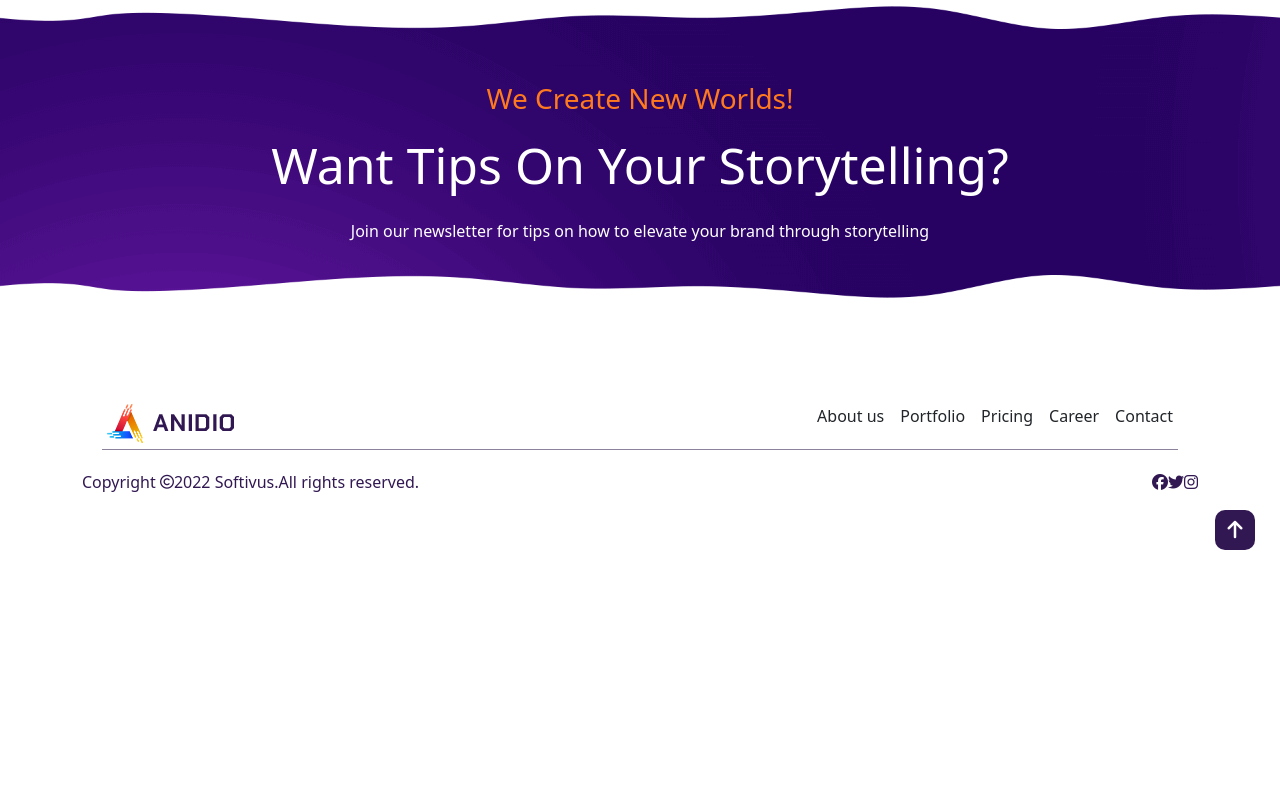
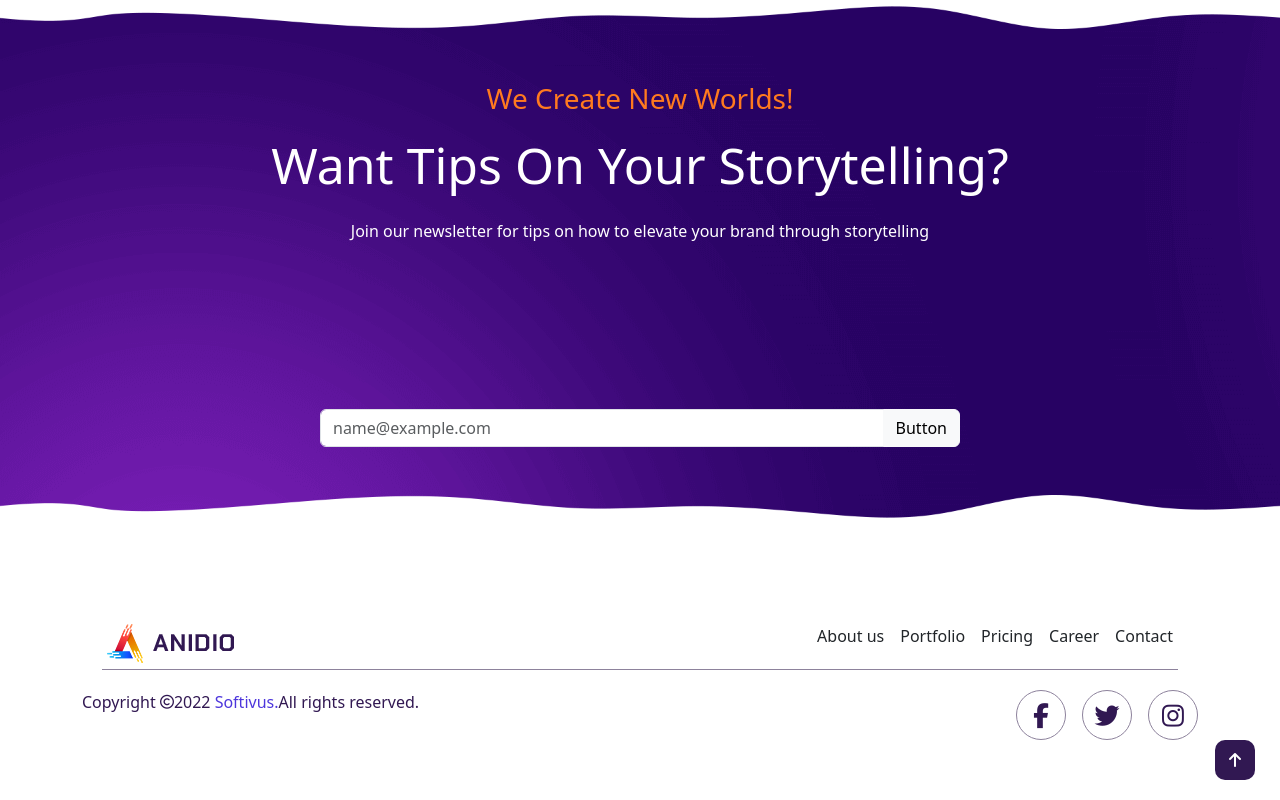
Before and after one commit to SimoneCappadona/proj-html-vuejs, a Vue app: page / in a window 1280 px wide. Shown: the part 5939-6739 px from the top of the page. Before the commit the page ends 6509 px from the top, so only its background shows below. Built offline with nearby package versions, Linux system fonts and the light colour scheme.

Commit message:
add content

```diff
--- a/src/components/appFooter.vue
+++ b/src/components/appFooter.vue
@@ -1,5 +1,17 @@
 <script>
-export default {};
+export default {
+  data() {
+    return {
+    };
+  },
+  methods: {
+    scrollToTop() {
+      window.scrollTo({ top: 0, left: 0, behavior: 'smooth' });
+    },
+  },
+  }
+
+
 </script>
 
 <template>
@@ -44,7 +56,18 @@ export default {};
         Join our newsletter for tips on how to elevate your brand through
         storytelling
       </p>
-
+      <div class="input-group d-flex mx-auto w-50 mb-5">
+        <input
+          type="text"
+          class="form-control"
+          placeholder="name@example.com"
+          aria-label="name@example.com"
+          aria-describedby="button-addon2"
+        />
+        <button class="btn btn-light" type="button" id="button-addon2">
+          Button
+        </button>
+      </div>
       <div class="wavediv">
         <img src="../assets/img/shape-bottom.png" alt="" class="wavedown" />
       </div>
@@ -68,20 +91,20 @@ export default {};
             <li>Contact</li>
           </ul>
         </div>
-        <div class="footerquote d-flex justify-content-between">
+        <div class="footerquote d-flex justify-content-between fw-medium">
           <p>
             Copyright
             <span><i class="fa-regular fa-copyright fa-sm"></i></span>2022
             <span class="coloredpurple">Softivus.</span>All rights reserved.
           </p>
-          <div class="social">
-            <i class="fa-brands fa-facebook"></i>
-            <i class="fa-brands fa-twitter"></i>
-            <i class="fa-brands fa-instagram"></i>
+          <div class="d-flex gap-3">
+            <i class="fa-brands fa-facebook-f social"></i>
+            <i class="fa-brands fa-twitter border-1 social"></i>
+            <i class="fa-brands fa-instagram border-1 social"></i>
           </div>
         </div>
       </div>
-      <div class="arrowup">
+      <div class="arrowup" @click="scrollToTop">
         <i class="fa-solid fa-arrow-up arrowed"></i>
       </div>
     </section>
@@ -126,6 +149,9 @@ export default {};
 .emailquote {
   color: $white;
 }
+.emailquote {
+  margin-bottom: 150px;
+}
 .infos {
   margin-top: 100px;
 }
@@ -136,6 +162,19 @@ export default {};
   border-bottom: 0.5px solid $purplegrey;
   margin: 20px;
   padding: 5px;
+}
+.coloredpurple {
+  color: $bluepurle;
+}
+.social {
+  border: 0.5px solid $purplegrey;
+  border-radius: 50%;
+  line-height: 50px;
+  text-align: center;
+  font-size: 25px;
+  height: 50px;
+  aspect-ratio: 1;
+  cursor: pointer;
 }
 .arrowup {
   text-align: right;
@@ -148,9 +187,12 @@ export default {};
   color: $white;
   cursor: pointer;
   height: 40px;
-  font-size: 20px;
+  font-size: 20 px;
   line-height: 40px;
   text-align: center;
   aspect-ratio: 1;
 }
+.form-control {
+  width: 50%;
+}
 </style>
--- a/src/components/appTeam.vue
+++ b/src/components/appTeam.vue
@@ -2,88 +2,12 @@
 export default {
   data() {
     return {
-      currentImg: 0,
-      // Immagini
-      teamMember: [
-        {
-          src: "../assets/img/team1.png",
-          surname:"Robert Coleman",
-          mansion:"Owner & Creative Director"
-        },
-        {
-          src: "../assets/img/team2.png",
-          surname:"Don Woods",
-          mansion:"Administrator",
-        },
-        {
-          src: "../assets/img/team3.png",
-          surname:"Tomas Nash",
-          mansion:"2d Animator & Compositor",
-        },
-        {
-          src: "../assets/img/team2.png",
-          surname:"Cotton Fiock",
-          mansion:"C.E.O",
-        },
-        {
-          src: "../assets/img/team1.png",
-          surname:"Barbon Cino",
-          mansion:"Pet Sitter",
-        },
-        {
-          src: "../assets/img/team1.png",
-          surname:"Bustina Di Thè",
-          mansion:"Master in Food Machines",
-        },
-      ],
+    }
+  },
     };
-  },
-  methods: {
-    prevImage() {
-      this.currentImg--;
-
-      if (this.currentIm < 0) {
-        this.currentIm = this.teamMember.lenght - 1;
-      }
-    },
-    nextImage() {
-      this.currentImg++;
-      if (this.currentImg > this.teamMember.lenght - 1) {
-        this.currentImg = 0;
-      }
-    },
-    clickImage(index) {
-      this.currentImg = index;
-    },
-  },
-};
 </script>
 <template>
-  <div class="container">
-    <div class="card" style="width: 18rem;">
-  <img :src="teamMember[currentImg].src"
-  :alt="teamMember[currentimg].surname" class="card-img-top">
-  <div class="card-body text-center">
-    <h5 class="card-title">{{teamMember[currentimg].surname}}</h5>
-    <p class="card-text">{{teamMember[currentimg].mansion}}</p>
-  </div>
-</div>
-    <div class="slider-wrapper" :tabindex="currentImg">
-      <div class="thumbs">
-        <div @click="prevImage()" class="prev"></div>
-        <div @click="nextImage()" class="next"></div>
-        <div v-for="(thumb, index) in teamMember" class="thumb">
-          <img
-            :src="thumb.src"
-            alt=""
-            class="thumb"
-            :class="index === currentImg ? 'active' : ''"
-            @click="clickImage(index)"
-          />
-        </div>
-      </div>
-    </div>
-  </div>
+
 </template>
 
 <style lang="scss">
```
